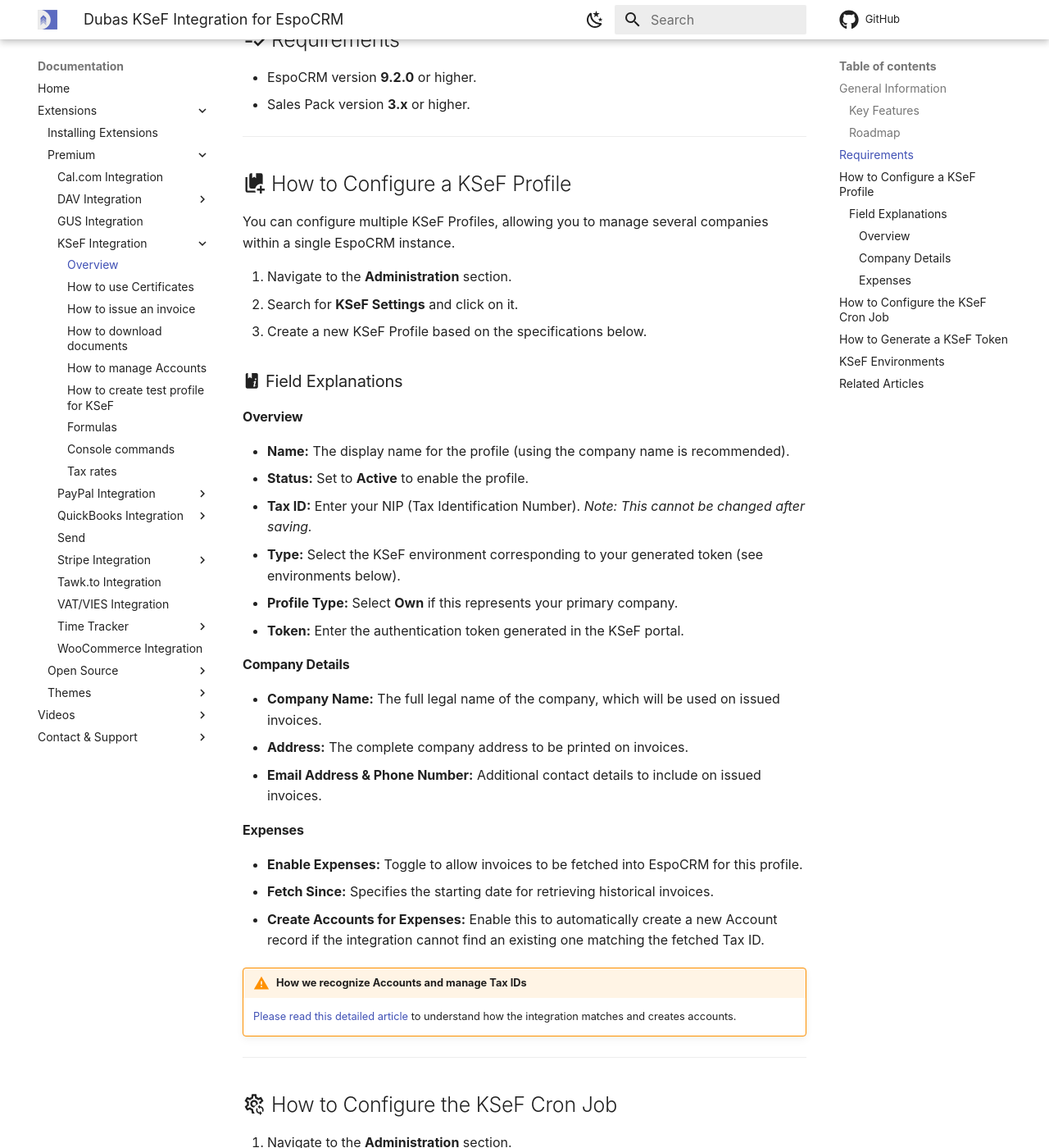
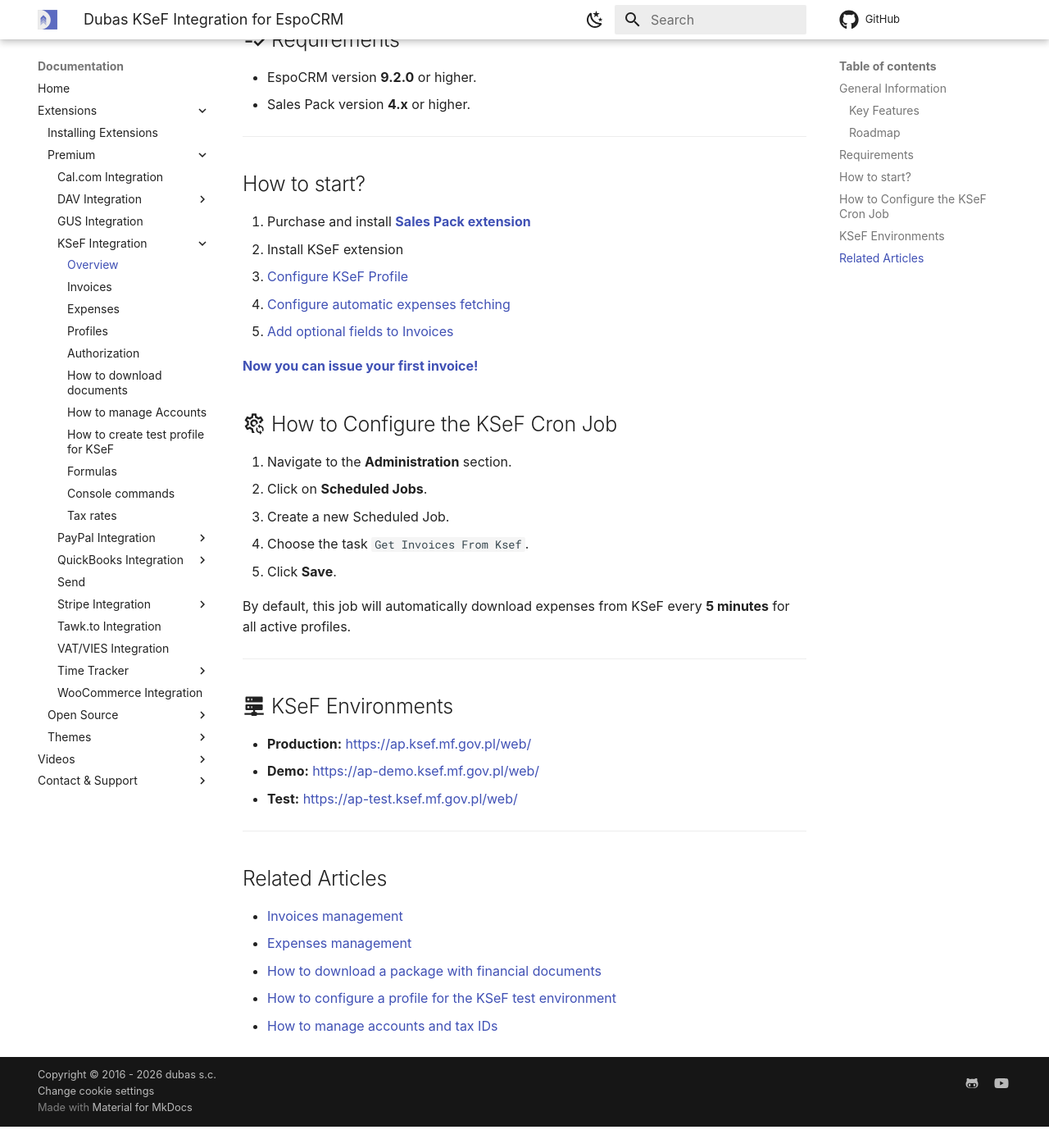
Before and after one commit to dubas-pro/documentation, an MkDocs documentation site: the page built from docs/extensions/ksef/index.md, in a window 1280 px wide and 1400 px high, scrolled down 1795 px. Shown: the whole window at 82% size. Built offline with MkDocs 1.6.1 and Material for MkDocs 9.7.7, drawn with Linux system fonts in a browser that asks for light colours; some web fonts are replaced; comment, search, counter and statistics services are not loaded; after the commit the page ends 3169 px from its top, so only the background shows below that; some of the changed text lies outside the part shown.

Commit message:
feat(ksef): add documentation for invoices and expenses management, update navigation, and create authorization guide

```diff
--- a/docs/extensions/ksef/index.md
+++ b/docs/extensions/ksef/index.md
@@ -14,7 +14,7 @@
 The Dubas KSeF Integration is a custom extension that enables seamless communication between EspoCRM and the Polish National e-Invoicing System (KSeF). With this extension, you can automatically download contractor invoices from KSeF directly into EspoCRM, as well as issue your own invoices to KSeF using the Sales Pack functionality. This solution streamlines your financial document management and ensures secure, efficient handling within your CRM.
 
 !!! tip "Purchase"
-    Please contact us [via our form](https://dashboard.dubas.pro/static/form/contact) if you would like to order this extension.
+    Please contact us [via our form](https://dubas.pro/form/contact) if you would like to order this extension.
 
 ### Key Features
 
@@ -40,45 +40,19 @@
 ## :material-playlist-check: Requirements
 
 * EspoCRM version **9.2.0** or higher.
-* Sales Pack version **3.x** or higher.
+* Sales Pack version **4.x** or higher.
 
 ---
 
-## :material-book-plus-multiple: How to Configure a KSeF Profile
+## How to start?
 
-You can configure multiple KSeF Profiles, allowing you to manage several companies within a single EspoCRM instance.
+1. Purchase and install **[Sales Pack extension](https://dubas.pro/link/sp)**
+2. Install KSeF extension
+3. [Configure KSeF Profile](./profiles.md#how-to-configure-a-ksef-profile)
+4. [Configure automatic expenses fetching](#how-to-configure-the-ksef-cron-job)
+5. [Add optional fields to Invoices](./invoices.md#how-to-set-additional-params-for-invoice)
 
-1. Navigate to the **Administration** section.
-2. Search for **KSeF Settings** and click on it.
-3. Create a new KSeF Profile based on the specifications below.
-
-### :material-book-information-variant: Field Explanations
-
-#### Overview
-
-* **Name:** The display name for the profile (using the company name is recommended).
-* **Status:** Set to **Active** to enable the profile.
-* **Tax ID:** Enter your NIP (Tax Identification Number). *Note: This cannot be changed after saving.*
-* **Type:** Select the KSeF environment corresponding to your generated token (see environments below).
-* **Profile Type:** Select **Own** if this represents your primary company.
-* **Token:** Enter the authentication token generated in the KSeF portal.
-
-#### Company Details
-
-* **Company Name:** The full legal name of the company, which will be used on issued invoices.
-* **Address:** The complete company address to be printed on invoices.
-* **Email Address & Phone Number:** Additional contact details to include on issued invoices.
-
-#### Expenses
-
-* **Enable Expenses:** Toggle to allow invoices to be fetched into EspoCRM for this profile.
-* **Fetch Since:** Specifies the starting date for retrieving historical invoices.
-* **Create Accounts for Expenses:** Enable this to automatically create a new Account record if the integration cannot find an existing one matching the fetched Tax ID.
-
-!!! warning "How we recognize Accounts and manage Tax IDs"
-    [Please read this detailed article](./accounts.md) to understand how the integration matches and creates accounts.
-
----
+**[Now you can issue your first invoice!](./invoices.md#how-to-issue-invoice-via-ksef)**
 
 ## :material-cog-sync-outline: How to Configure the KSeF Cron Job
 
@@ -90,19 +64,6 @@
 
 By default, this job will automatically download expenses from KSeF every **5 minutes** for all active profiles.
 
----
-
-## :material-lock-check: How to Generate a KSeF Token
-
-[You can also use a Certificate (Note: Tokens will stop working after 2026)](./certificates.md)
-
-1. Log in to the KSeF web application (links to environments are provided below).
-2. Navigate to the **Tokens** section.
-3. Generate a new token with permissions to **issue** and **read** invoices.
-4. Securely save the generated token and paste it into your KSeF Profile in EspoCRM.
-
-!!! example "Example of a KSeF Token"
-    `20270115-EC-7FA3B1D200-AB12345F6A-01|nip-987654321|a1b2c3d4e5f60718293a4b5c6d7e8f90123456789abcdef0123456789abcdef0`
 
 ---
 
@@ -116,7 +77,8 @@
 
 ## Related Articles
 
-* [How to issue an invoice via KSeF](./issue-invoice.md)
+* [Invoices management](./invoices.md)
+* [Expenses management](./expenses.md)
 * [How to download a package with financial documents](./download-documents.md)
 * [How to configure a profile for the KSeF test environment](./test-profile.md)
 * [How to manage accounts and tax IDs](./accounts.md)
--- a/mkdocs.yml
+++ b/mkdocs.yml
@@ -86,8 +86,10 @@
         - GUS Integration: extensions/gus/index.md
         - KSeF Integration:
             - Overview: extensions/ksef/index.md
-            - How to use Certificates: extensions/ksef/certificates.md
-            - How to issue an invoice: extensions/ksef/issue-invoice.md
+            - Invoices: extensions/ksef/invoices.md
+            - Expenses: extensions/ksef/expenses.md
+            - Profiles: extensions/ksef/profiles.md
+            - Authorization: extensions/ksef/authorization.md
             - How to download documents: extensions/ksef/download-documents.md
             - How to manage Accounts: extensions/ksef/accounts.md
             - How to create test profile for KSeF: extensions/ksef/test-profile.md
```
Also changed, not shown: docs/extensions/ksef/accounts.md (+2 -0 lines), docs/extensions/ksef/authorization.md (added, +54 -0 lines), docs/extensions/ksef/certificates.md (deleted, +0 -33 lines), docs/extensions/ksef/expenses.md (added, +51 -0 lines), docs/extensions/ksef/invoices.md (added, +51 -0 lines), docs/extensions/ksef/issue-invoice.md (deleted, +0 -27 lines), docs/extensions/ksef/profiles.md (added, +60 -0 lines).
